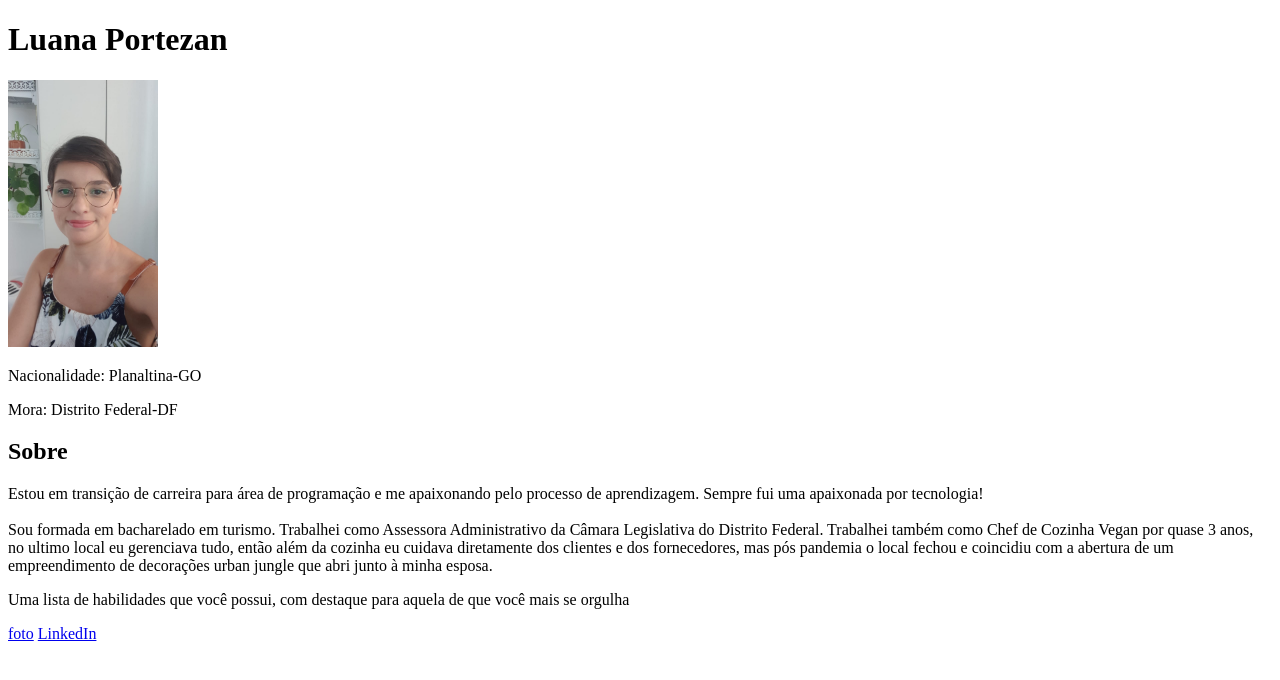
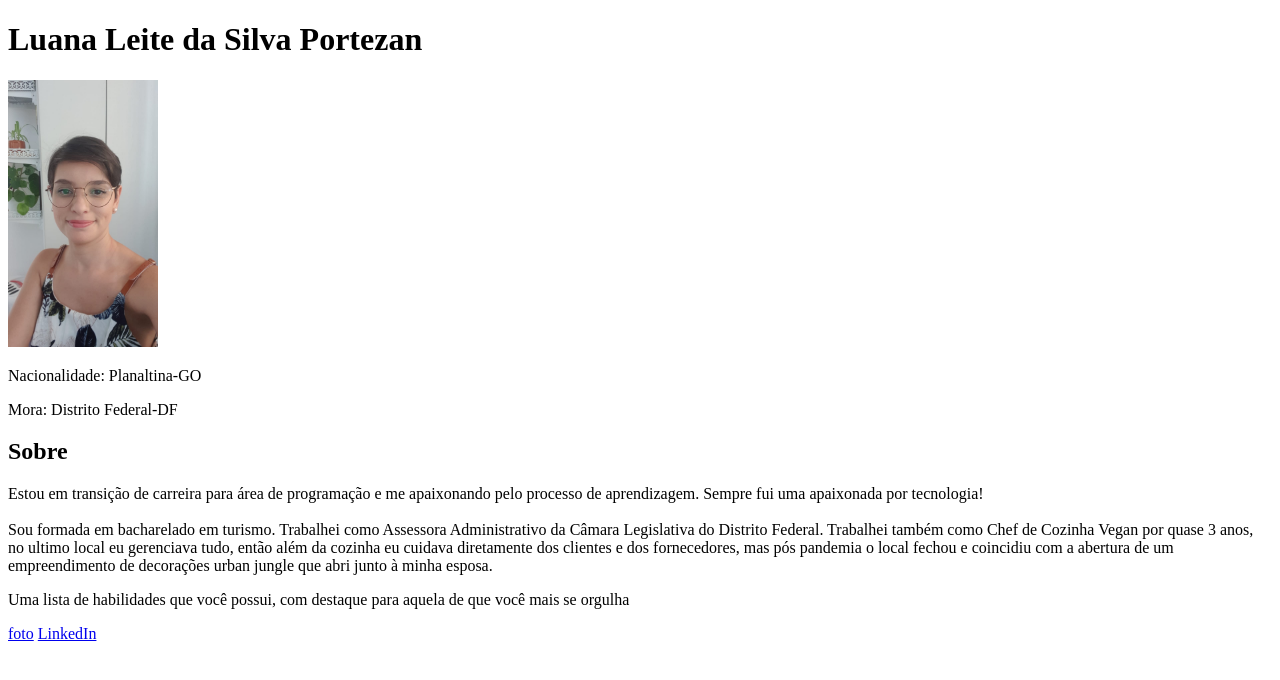
Before and after one commit to luanaPortezan/luanaPortezan.github.io, a plain HTML site: page portfolio-web/index.html in a window 1280 px wide. Drawn offline with Linux system fonts and the light colour scheme.

Commit message:
coloquei o nome completo

```diff
--- a/portfolio-web/index.html
+++ b/portfolio-web/index.html
@@ -7,7 +7,7 @@
     <title>Luana Portezan</title>
 </head>
 <body>
-    <h1>Luana Portezan</h1>
+    <h1>Luana Leite da Silva Portezan</h1>
 
     <img id="foto" src="/img/foto perfil.jpeg" alt="Foto de perfil da Luana Portezan" width="150px">
 
```
